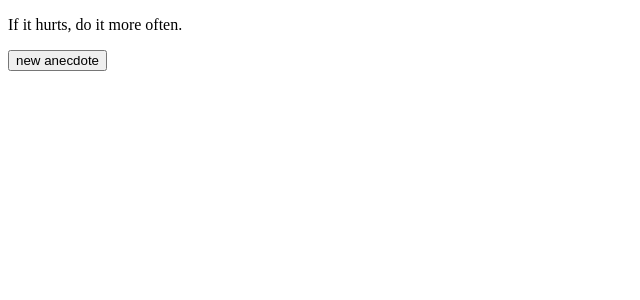
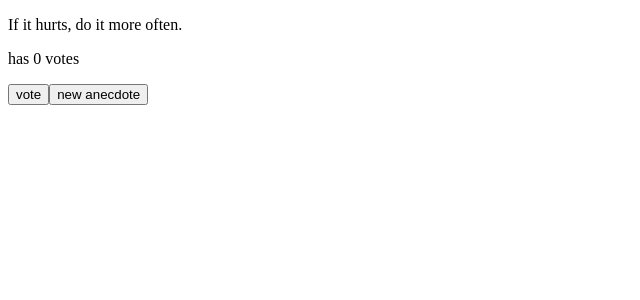
Before and after one commit to serfoll/fso_part1, a React (Vite) app in the folder anecdotes/: page / in a window 1280 px wide. Shown: the top 300 px of the page, without its empty margins (0-640 px from the left). Built offline with nearby package versions, Linux system fonts and the light colour scheme.

Commit message:
anecdotes step 2: added voting system

```diff
--- a/anecdotes/src/App.jsx
+++ b/anecdotes/src/App.jsx
@@ -15,12 +15,14 @@ const App = () => {
   ];
 
   const [selected, setSelected] = useState(0);
+  const [votes, setVotes] = useState({});
+
   const getRandomInt = (max) => {
     console.log("max int to generate: ", max);
     return Math.floor(Math.random() * max);
   };
 
-  const getRandomAnecdote = () => {
+  const onNewAnecdote = () => {
     console.log("should generate random int");
     const currentInt = selected;
     let randomInt = getRandomInt(anecdotes.length);
@@ -34,13 +36,28 @@ const App = () => {
     }
 
     console.log("selected anectod: ", anecdotes[randomInt]);
+
     setSelected(randomInt);
+  };
+
+  const onVote = () => {
+    let currentVote = votes[selected] ? votes[selected] : 0;
+    console.log("current vote for ", selected, ": ", currentVote);
+
+    const newTotalVote = currentVote + 1;
+    console.log("new total votes", selected, ": ", newTotalVote);
+
+    const updateVotes = { ...votes, [selected]: newTotalVote };
+    console.log("updated votes", selected, ": ", updateVotes);
+    setVotes(updateVotes);
   };
 
   return (
     <div>
       <p>{anecdotes[selected]}</p>
-      <button onClick={getRandomAnecdote}>new anecdote</button>
+      <p>has {votes[selected] ? votes[selected] : 0} votes</p>
+      <button onClick={onVote}>vote</button>
+      <button onClick={onNewAnecdote}>new anecdote</button>
     </div>
   );
 };
```
